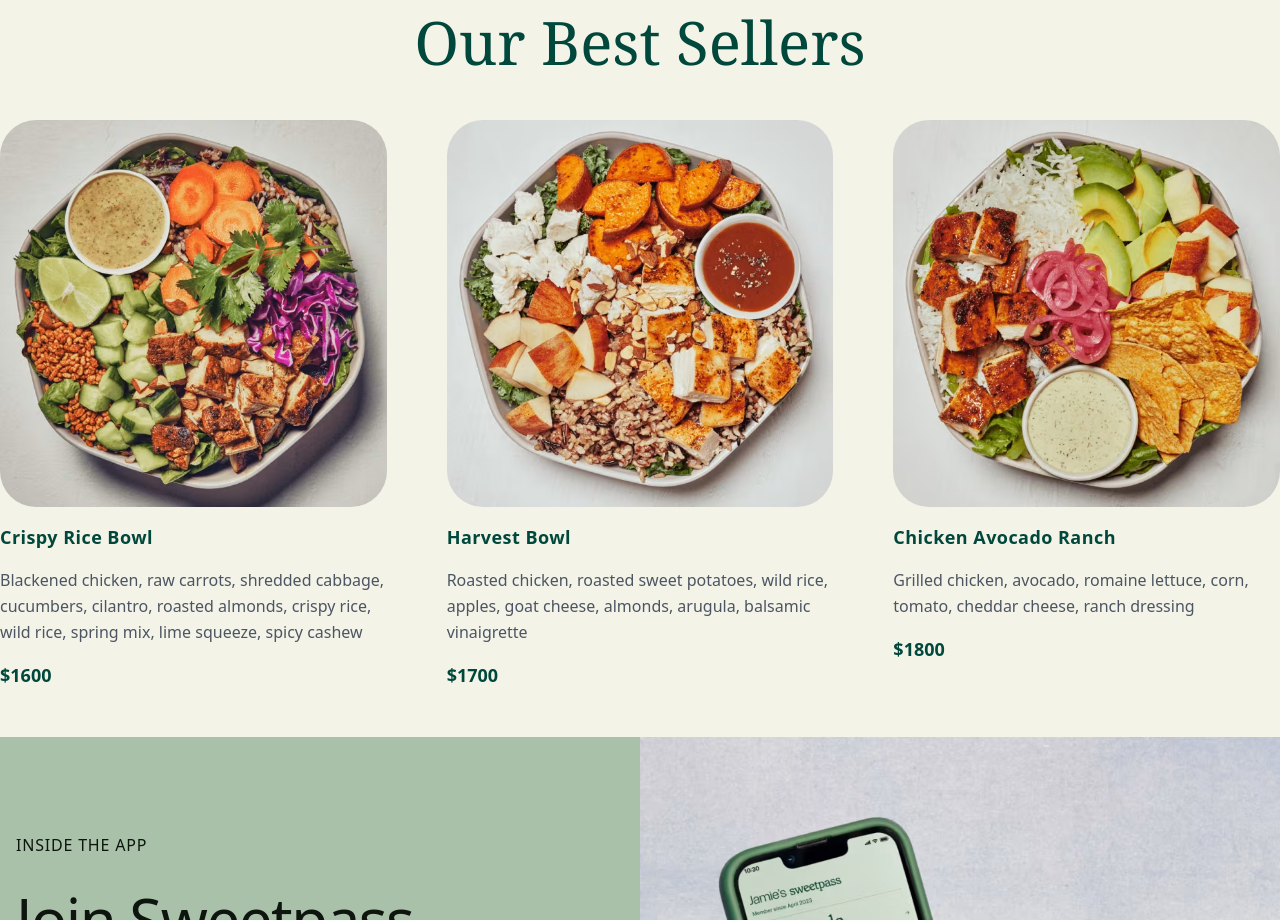
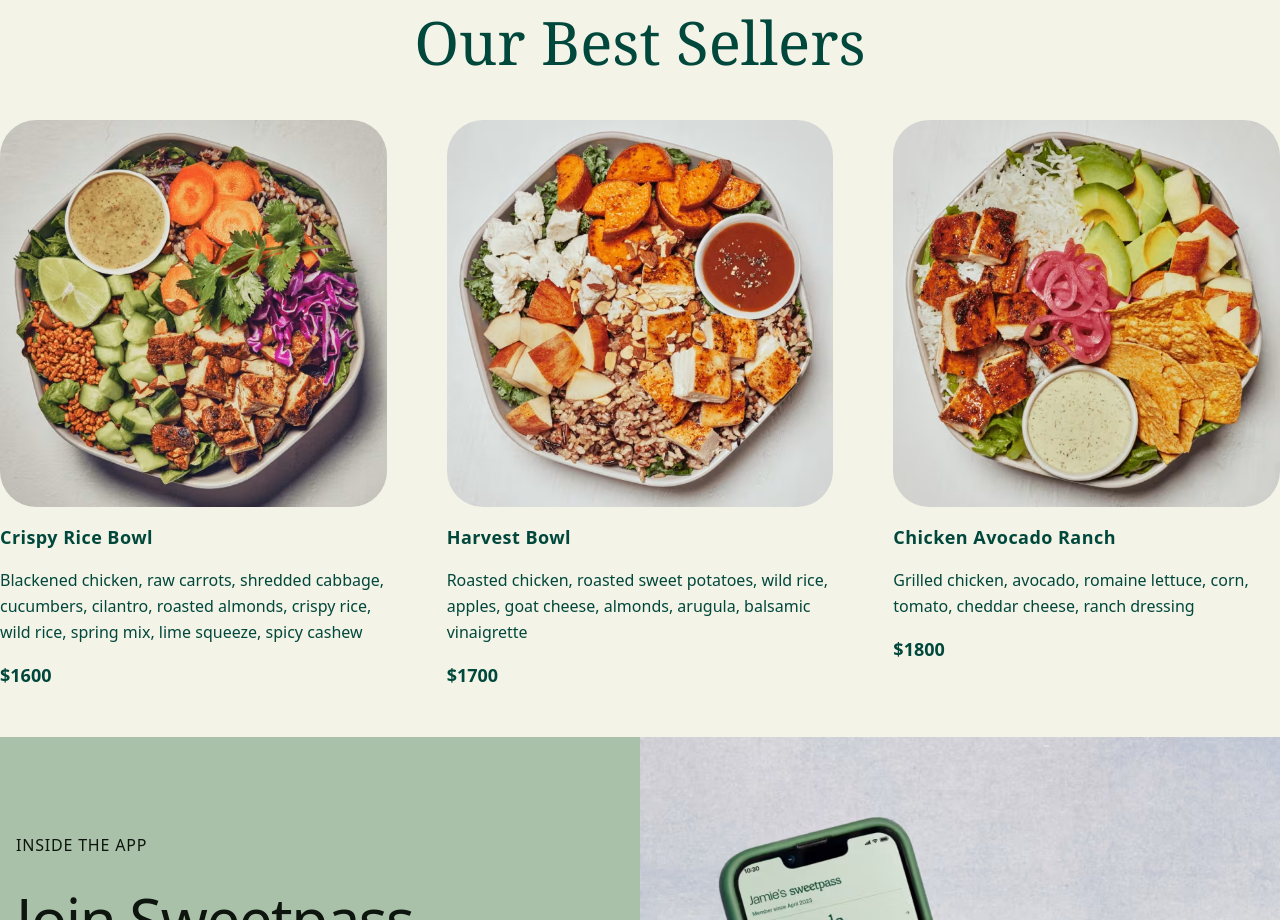
Before and after one commit to michaeljoshuaramos/sweetgreen, a React (Vite) app: page / in a window 1280 px wide. Shown: the part 820-1740 px from the top of the page. Built offline with nearby package versions, Linux system fonts and the light colour scheme.

Commit message:
Modify some components

```diff
--- a/src/components/MenuItemCard.tsx
+++ b/src/components/MenuItemCard.tsx
@@ -6,21 +6,17 @@ type MenuItemCardProps = {
 
 const MenuItemCard = ({ menuItem }: MenuItemCardProps) => {
   return (
-    <div className="space-y-4">
+    <div className="space-y-4 text-sweetgreen-green-primary">
       <img
         className="rounded-[36px] object-cover w-full h-auto"
         src={menuItem.image}
         alt={menuItem.name}
       />
-      <p className="text-lg font-semibold text-sweetgreen-green-primary tracking-wide">
-        {menuItem.name}
-      </p>
-      <p className="text-base font-light text-gray-600 leading-relaxed">
+      <p className="text-lg font-semibold tracking-wide">{menuItem.name}</p>
+      <p className="text-base font-normal leading-relaxed">
         {menuItem.ingredients}
       </p>
-      <p className="text-lg font-semibold text-sweetgreen-green-primary">
-        ${menuItem.price}
-      </p>
+      <p className="text-lg font-semibold">${menuItem.price}</p>
     </div>
   );
 };
--- a/src/components/SweetpassSection.tsx
+++ b/src/components/SweetpassSection.tsx
@@ -10,7 +10,7 @@ const SweetpassSection = () => {
               Inside the App
             </h1>
 
-            <h2 className="text-6xl md:text-6xl font-light tracking-tight">
+            <h2 className="text-6xl font-light tracking-tight">
               Join Sweetpass
             </h2>
 
```
